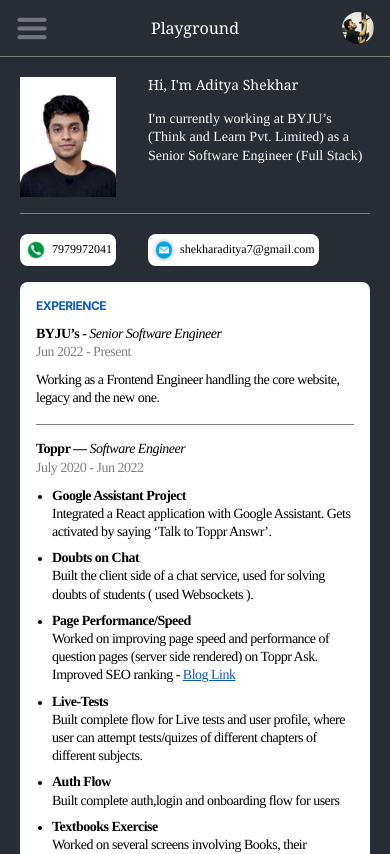
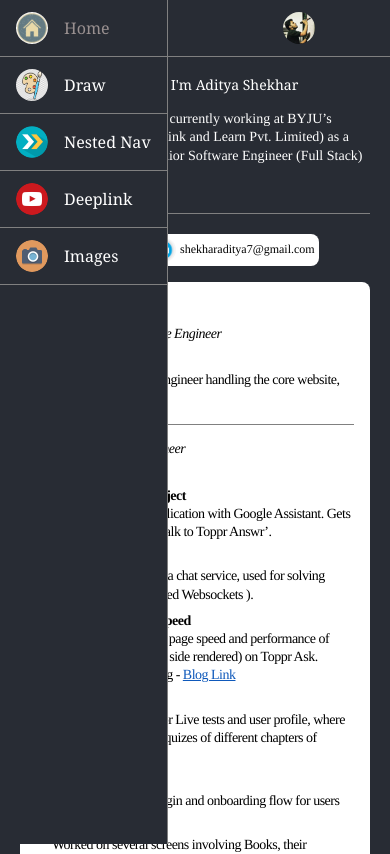
Before and after one commit to shekharaditya7/my-app, a React (Create React App) app: page / in a window 390 px wide. Shown: the top 854 px of the page. Built offline with nearby package versions, Linux system fonts and the light colour scheme.

Commit message:
moved menuIcon to sideBar

```diff
--- a/package.json
+++ b/package.json
@@ -8,6 +8,7 @@
     "@testing-library/user-event": "^12.1.10",
     "react": "^18.2.0",
     "react-dom": "^18.2.0",
+    "react-modal": "^3.16.1",
     "react-router-dom": "^6.4.2",
     "react-scripts": "4.0.3",
     "sass": "^1.55.0",
--- a/src/components/App/Header.js
+++ b/src/components/App/Header.js
@@ -3,12 +3,6 @@ import styles from "./Header.module.scss";
 export default function Header({ onMenuIconClick }) {
   return (
     <div className={styles.wrapper}>
-      <img
-        className={styles.menuIcon}
-        src="/images/MenuIcon.png"
-        alt="menu"
-        onClick={onMenuIconClick}
-      ></img>
       <div>Playground </div>
       <img
         className={styles.profileIcon}
--- a/src/components/App/Header.module.scss
+++ b/src/components/App/Header.module.scss
@@ -2,26 +2,21 @@
 .wrapper {
   display: flex;
   align-items: center;
-  justify-content: space-between;
+  justify-content: space-around;
   height: 57px;
   padding: 12px 16px;
   border-bottom: 1px solid gray;
-
-  .menuIcon {
-    height: 32px;
-    width: 32px;
-    cursor: pointer;
-  }
   .profileIcon {
     height: 32px;
     width: 32px;
     border-radius: 50%;
     cursor: pointer;
+    align-self: flex-end;
   }
 }
 
 @include if-device(desktop-tablet) {
-  .menuIcon {
-    display: none;
+  .wrapper {
+    justify-content: space-between;
   }
 }
--- a/src/components/App/Layout.js
+++ b/src/components/App/Layout.js
@@ -1,15 +1,13 @@
-import { useState } from "react";
 import Header from "./Header";
 import Sidebar from "./Sidebar";
 import styles from "./Layout.module.scss";
 
 export default function Layout({ children }) {
-  const [showSidebar, setShowSidebar] = useState(false);
   return (
     <div className={styles.layout}>
-      {showSidebar ? <Sidebar /> : null}
+      <Sidebar />
       <div className={styles.rhs}>
-        <Header onMenuIconClick={() => setShowSidebar(true)} />
+        <Header />
         <div className={styles.rhsContent}>{children}</div>
       </div>
     </div>
--- a/src/components/App/Sidebar.js
+++ b/src/components/App/Sidebar.js
@@ -1,29 +1,50 @@
+import { useLayoutEffect, useRef, useState } from "react";
 import { Link } from "react-router-dom";
+import getIsMobileView from "../../utils/getIsMobileView";
+import useOutsideClick from "../../utils/hooks/useOutsideClick";
 import NAV_ITEMS from "./sidebar.constants";
 import styles from "./Sidebar.module.scss";
 
-function SideBarItem({ url, logoSrc, alt, className, label }) {
-  return (
-    <Link to={url} className={className}>
-      <img alt={alt} src={logoSrc}></img>
-      <div className={styles.label}> {label}</div>
-    </Link>
-  );
-}
+export default function Sidebar() {
+  const ref = useRef();
+  const { isMobileViewUtil } = getIsMobileView();
+  const [showSidebar, setShowSidebar] = useState(false);
 
-export default function Sidebar() {
-  return (
-    <div className={styles.sidebarWrapper}>
+  useLayoutEffect(() => {
+    setShowSidebar(!isMobileViewUtil);
+  }, [isMobileViewUtil]);
+
+  useOutsideClick({
+    ref,
+    onOutsideClick: () => {
+      if (isMobileViewUtil) setShowSidebar(false);
+    },
+  });
+  return showSidebar ? (
+    <div className={styles.sidebarWrapper} ref={ref}>
       {NAV_ITEMS.map(({ url, logoSrc, alt, label }) => (
-        <SideBarItem
+        <Link
+          to={url}
+          className={styles.sidebarItem}
           key={url}
-          className={styles.sidebarItem}
-          url={url}
-          logoSrc={logoSrc}
-          alt={alt}
-          label={label}
-        />
+          onClick={() => setShowSidebar(false)}
+        >
+          <img alt={alt} src={logoSrc}></img>
+          <div className={styles.label}> {label}</div>
+        </Link>
       ))}
+    </div>
+  ) : (
+    <div className={styles.menuIconWrapper}>
+      <img
+        className={styles.menuIcon}
+        src="/images/MenuIcon.png"
+        alt="menu"
+        onClick={(event) => {
+          event.stopPropagation();
+          setShowSidebar((prev) => !prev);
+        }}
+      ></img>
     </div>
   );
 }
--- a/src/components/App/Sidebar.module.scss
+++ b/src/components/App/Sidebar.module.scss
@@ -5,8 +5,9 @@
   border-right: 1px solid gray;
   min-height: 100vh;
   min-width: fit-content;
-  position: sticky;
+  position: absolute;
   top: 0;
+  background-color: #282c34;
 }
 .sidebarItem {
   display: flex;
@@ -23,19 +24,22 @@
     height: 32px;
     width: 32px;
     border-radius: 50%;
+    margin-right: 16px;
   }
 }
-.label {
-  display: none;
+.menuIconWrapper {
+  display: flex;
+  padding: 12px 16px;
+  position: absolute;
+}
+.menuIcon {
+  height: 32px;
+  width: 32px;
+  cursor: pointer;
 }
 
 @include if-device(desktop-tablet) {
-  .sidebarItem {
-    img {
-      margin-right: 16px;
-    }
-  }
-  .label {
-    display: block;
+  .menuIcon {
+    display: none;
   }
 }
--- /dev/null
+++ b/src/utils/hooks/useOutsideClick.js
@@ -0,0 +1,19 @@
+import { useEffect } from "react";
+
+export default function useOutsideClick({ ref, onOutsideClick }) {
+  const handleOutSideClick = (event) => {
+    console.log(ref);
+    if (ref && ref.current && !ref.current.contains(event.target)) {
+      console.log("hello");
+      onOutsideClick && onOutsideClick();
+    }
+  };
+
+  useEffect(() => {
+    document.addEventListener("click", handleOutSideClick, { passive: true });
+    return () => {
+      document.removeEventListener("click", handleOutSideClick);
+    };
+  });
+  return;
+}
```
Also changed, not shown: 2 other files (tests, documents, lock files or other folders).
